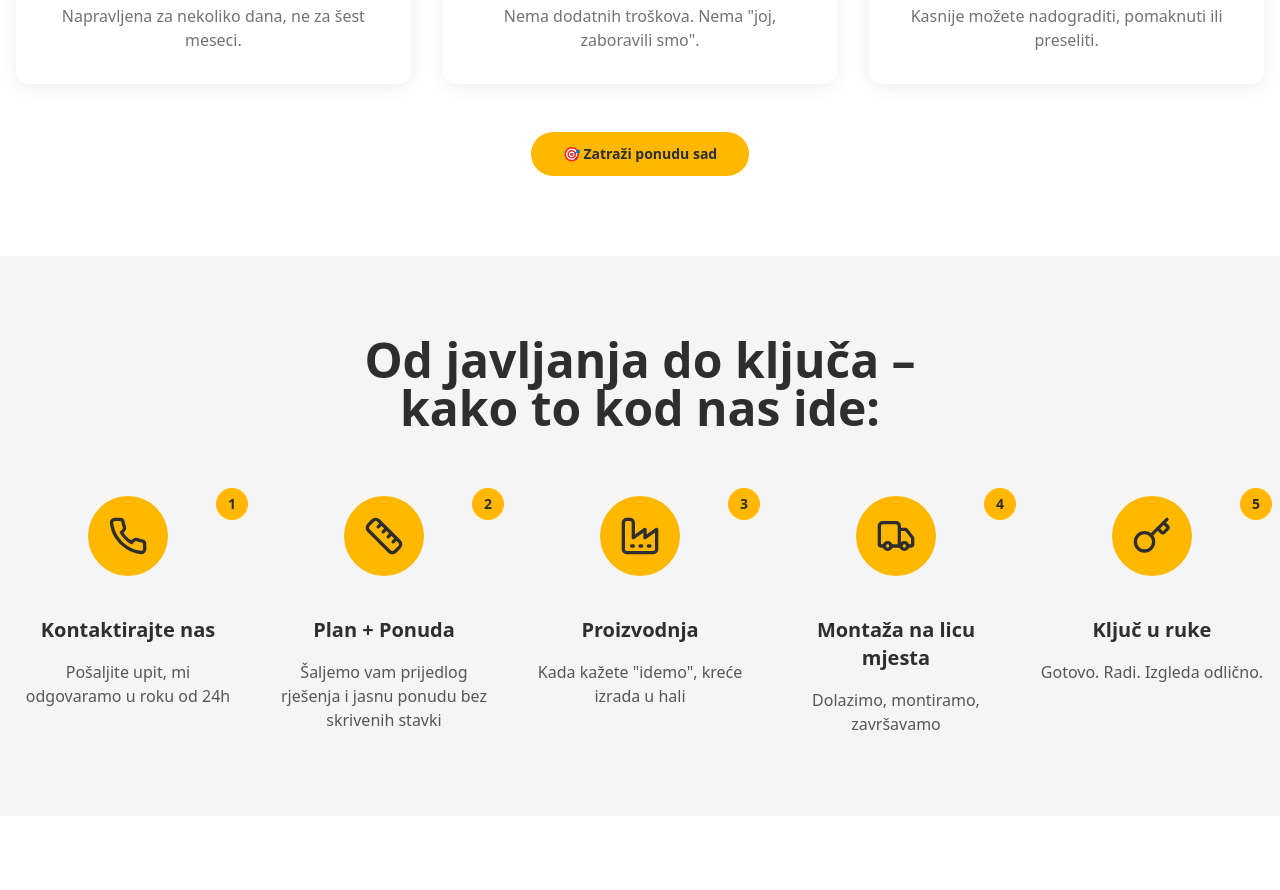
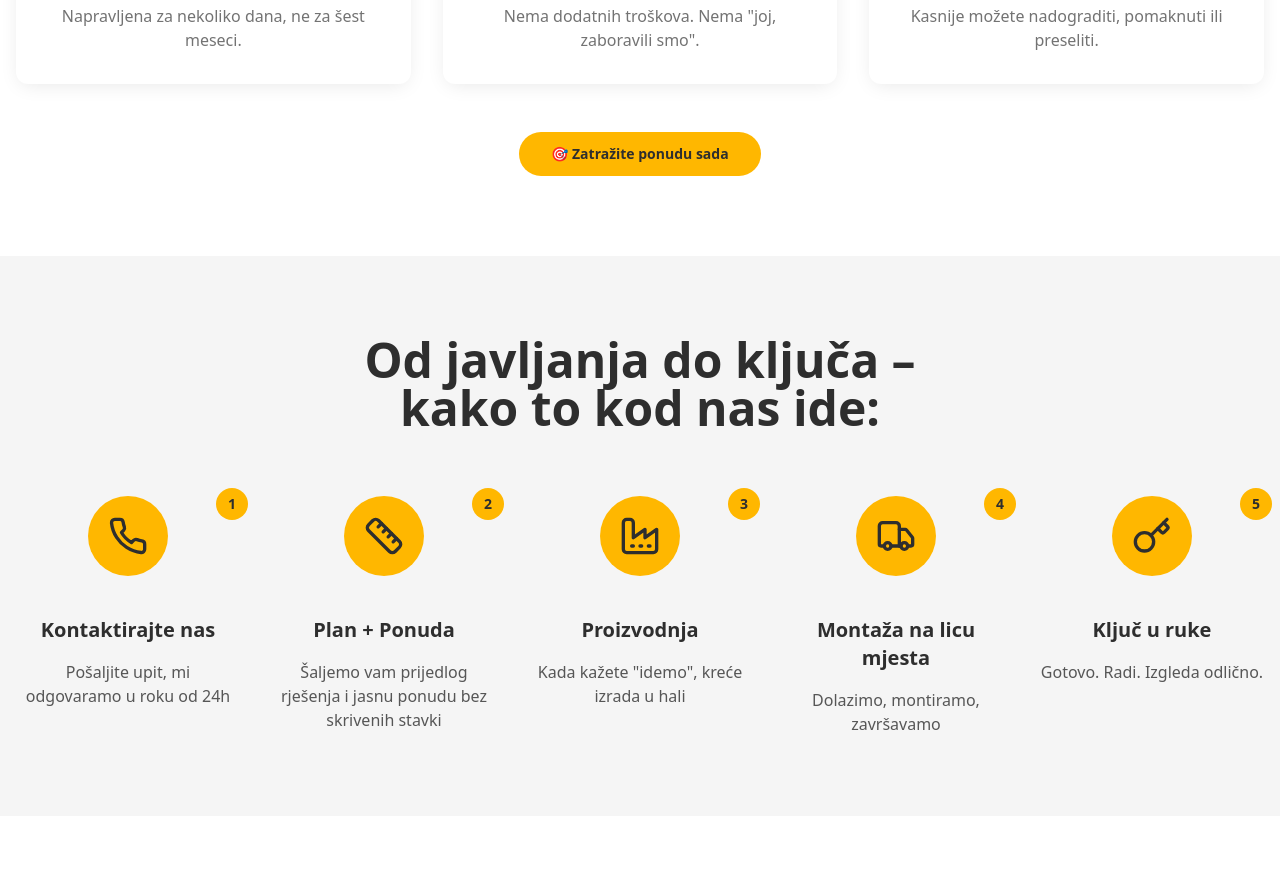
Before and after one commit to marko-h4cklabs/montazne-gradnje-hr, a React (Vite) app: page / in a window 1280 px wide. Shown: the part 1200-2090 px from the top of the page. Built offline with nearby package versions, Linux system fonts and the light colour scheme.

Commit message:
improving

```diff
--- a/src/components/WhyChooseUs.tsx
+++ b/src/components/WhyChooseUs.tsx
@@ -64,7 +64,7 @@ const WhyChooseUs = () => {
             }}
             className="bg-primary hover:bg-primary-dark text-primary-foreground px-8 py-4 rounded-full font-semibold"
           >
-            🎯 Zatraži ponudu sad
+            🎯 Zatražite ponudu sada
           </Button>
         </div>
       </div>
```
